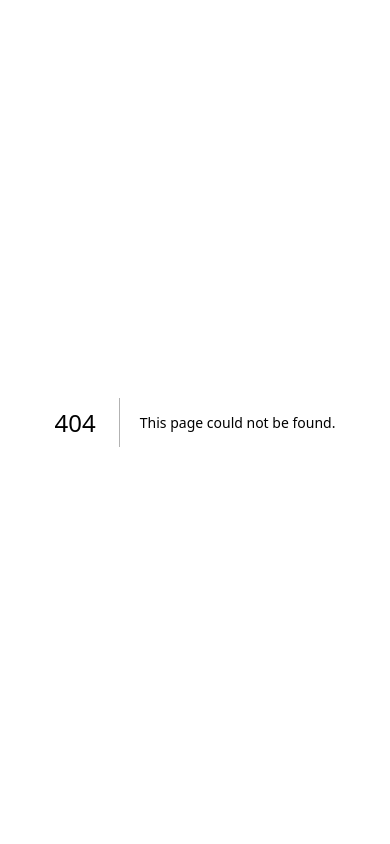
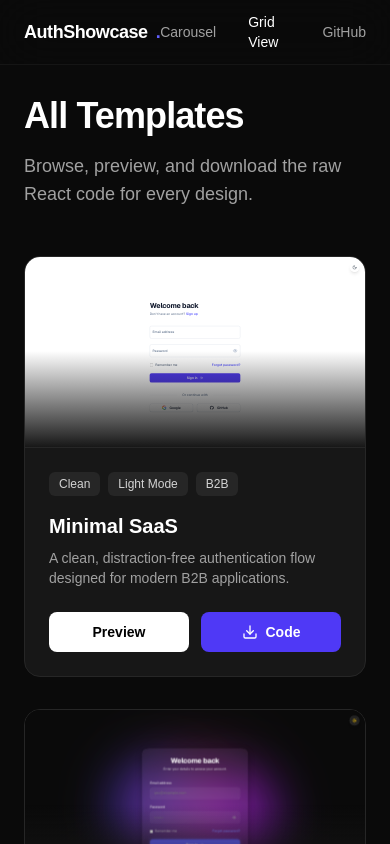
Before and after one commit to shaurya-10000/auth-ui-showcase, a Next.js app: page /grid in a window 390 px wide. Before the commit this address had no page. Shown: the top 844 px of the page. Built offline with nearby package versions, Linux system fonts and the light colour scheme.

Commit message:
feat: add responsive grid view page with dynamic template scaling

```diff
--- a/next.config.ts
+++ b/next.config.ts
@@ -9,6 +9,9 @@ const nextConfig: NextConfig = {
       },
     ],
   },
+  devIndicators: {
+    position: 'bottom-right',
+  }
 };
 
 export default nextConfig;
--- /dev/null
+++ b/src/app/grid/page.tsx
@@ -0,0 +1,121 @@
+"use client";
+
+import { useState, useRef, useEffect } from "react";
+import Link from "next/link";
+import { templates } from "@/config/templates";
+import Header from "@/components/Header";
+import { Download } from "lucide-react";
+
+import { Login as T1 } from "@/templates/template-1";
+import { Login as T2 } from "@/templates/template-2";
+import { Login as T3 } from "@/templates/template-3";
+import { Login as T4 } from "@/templates/template-4";
+import { Login as T5 } from "@/templates/template-5";
+import { Login as T6 } from "@/templates/template-6";
+import { Login as T7 } from "@/templates/template-7";
+import { Login as T8 } from "@/templates/template-8";
+
+const previewMap = {
+  'template-1': T1,
+  'template-2': T2,
+  'template-3': T3,
+  'template-4': T4,
+  'template-5': T5,
+  'template-6': T6,
+  'template-7': T7,
+  'template-8': T8,
+};
+
+// A sub-component to handle individual card scaling
+function GridCard({ template }: { template: { id: string; name: string; description: string; tags: string[] } }) {
+  const [scale, setScale] = useState(0.3);
+  const boxRef = useRef<HTMLDivElement>(null);
+  const PreviewComponent = previewMap[template.id as keyof typeof previewMap];
+
+  useEffect(() => {
+    const el = boxRef.current;
+    if (!el) return;
+    const update = () => setScale(el.clientWidth / 1440);
+    update();
+    const ro = new ResizeObserver(update);
+    ro.observe(el);
+    return () => ro.disconnect();
+  }, []);
+
+  return (
+    <div className="flex flex-col bg-neutral-900 border border-neutral-800 rounded-2xl overflow-hidden group">
+
+      {/* Visual Preview Box - Dynamic Scaling */}
+      <div
+        ref={boxRef}
+        className="relative w-full aspect-video bg-[#0a0a0a] overflow-hidden border-b border-neutral-800"
+      >
+        <div className="absolute inset-0 pointer-events-none overflow-hidden">
+          <div
+            className="absolute top-0 left-0 w-[1440px] h-[810px] bg-[#0a0a0a]"
+            style={{ transform: `scale(${scale})`, transformOrigin: "top left" }}
+          >
+            <PreviewComponent />
+          </div>
+        </div>
+
+        {/* Bottom Gradient Fade */}
+        <div className="absolute bottom-0 left-0 w-full h-24 bg-gradient-to-t from-neutral-900 to-transparent z-10" />
+
+        {/* Hover Overlay */}
+        <div className="absolute inset-0 bg-black/40 opacity-0 group-hover:opacity-100 transition-opacity duration-300 flex items-center justify-center z-20">
+          <Link
+            href={`/login/${template.id}`}
+            className="bg-white text-black font-semibold py-2.5 px-5 rounded-lg shadow-xl transform translate-y-4 group-hover:translate-y-0 transition-all duration-300 text-sm"
+          >
+            Open Preview
+          </Link>
+        </div>
+      </div>
+
+      {/* Content */}
+      <div className="p-6 flex flex-col flex-1">
+        <div className="flex flex-wrap gap-2 mb-4">
+          {template.tags.map((tag: string) => (
+            <span key={tag} className="px-2.5 py-1 text-xs font-medium bg-neutral-800 text-neutral-300 rounded-md">
+              {tag}
+            </span>
+          ))}
+        </div>
+        <h3 className="text-xl font-bold mb-2">{template.name}</h3>
+        <p className="text-neutral-400 text-sm mb-6 flex-1">{template.description}</p>
+
+        {/* Actions */}
+        <div className="flex items-center gap-3">
+          <Link href={`/login/${template.id}`} className="flex-1 text-center bg-white text-black text-sm font-semibold py-2.5 rounded-lg hover:bg-neutral-200 transition-colors">
+            Preview
+          </Link>
+          <a href={`/api/download/${template.id}`} download className="flex items-center justify-center gap-2 flex-1 bg-indigo-600 hover:bg-indigo-500 text-white text-sm font-semibold py-2.5 rounded-lg transition-colors">
+            <Download size={16} /> Code
+          </a>
+        </div>
+      </div>
+    </div>
+  );
+}
+
+export default function GridView() {
+  return (
+    <main className="min-h-screen bg-neutral-950 text-white flex flex-col">
+      <Header />
+
+      <div className="flex-1 max-w-7xl mx-auto w-full px-6 py-24">
+        <div className="mb-12">
+          <h1 className="text-4xl md:text-5xl font-bold tracking-tight mb-4">All Templates</h1>
+          <p className="text-neutral-400 text-lg">Browse, preview, and download the raw React code for every design.</p>
+        </div>
+
+        <div className="grid grid-cols-1 md:grid-cols-2 lg:grid-cols-3 gap-8">
+          {templates.map((template) => (
+            <GridCard key={template.id} template={template} />
+          ))}
+        </div>
+      </div>
+    </main>
+  );
+}
--- a/src/components/Header.tsx
+++ b/src/components/Header.tsx
@@ -1,18 +1,43 @@
+"use client";
+
 import Link from "next/link";
+import { usePathname } from "next/navigation";
 
 export default function Header() {
+  const pathname = usePathname();
+
+  const navLinks = [
+    { name: "Carousel", href: "/" },
+    { name: "Grid View", href: "/grid" },
+  ];
+
   return (
     <header className="fixed top-0 w-full z-50 border-b border-white/5 bg-[#0a0a0a]/80 backdrop-blur-xl">
       <div className="w-full px-6 h-16 flex items-center justify-between">
-        {/* Left: Logo */}
         <Link href="/" className="text-white font-semibold text-lg tracking-tight flex items-center gap-2">
           AuthShowcase<span className="text-indigo-500">.</span>
         </Link>
 
-        {/* Right: Navigation */}
         <nav className="flex items-center gap-8 text-sm font-medium text-neutral-400">
-          <Link href="/" className="hover:text-white transition-colors duration-200">Carousel</Link>
-          <Link href="#" className="hover:text-white transition-colors duration-200">Grid View</Link>
+          {navLinks.map((link) => {
+            // Use the pathname to determine active state
+            // Next.js usePathname returns the current URL path
+            const isActive = link.href === "/"
+              ? pathname === "/"
+              : pathname?.startsWith(link.href);
+
+            return (
+              <Link
+                key={link.name}
+                href={link.href}
+                className={`transition-colors duration-200 ${
+                  isActive ? "text-white" : "hover:text-white"
+                }`}
+              >
+                {link.name}
+              </Link>
+            );
+          })}
           <a
             href="https://github.com/shaurya-10000/auth-ui-showcase"
             target="_blank"
```
